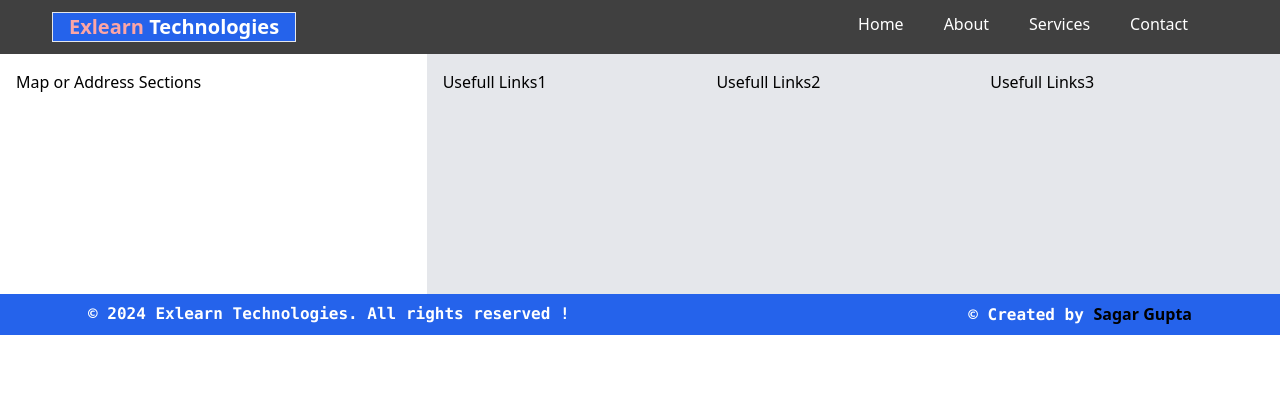
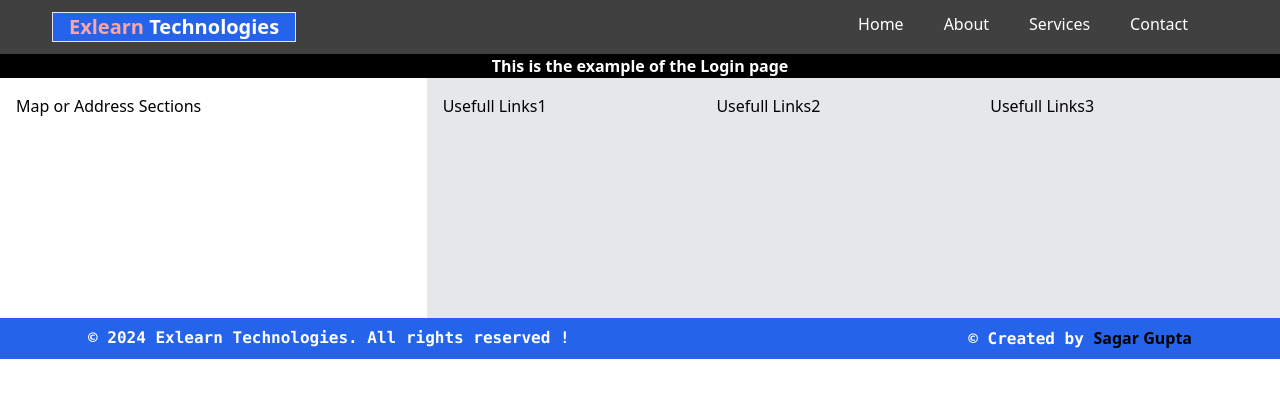
Before and after one commit to HeyitzSagar/Tech_Website, a React (Create React App) app: page /login in a window 1280 px wide. Shown: the top 398 px of the page. Built offline with nearby package versions, Linux system fonts and the light colour scheme; a web font is replaced by a local one.

Commit message:
Added login and link

```diff
--- a/src/App.js
+++ b/src/App.js
@@ -1,6 +1,8 @@
 import "./App.css";
 import About from "./Pages/About";
+import Contact from "./Pages/Contact";
 import Home from "./Pages/Home";
+import Login from "./Pages/Login";
 import Services from "./Pages/Services";
 import { Footer } from "./components/Footer/Footer";
 import Header from "./components/Header/Header";
@@ -13,9 +15,10 @@ function App() {
         <Header />
         <Routes>
           <Route exact path="/" element={<Home />} />
+          <Route exact path="/login" element={<Login/>}/>
           <Route exact path="/about" element={<About />} />
           <Route exact path="/services" element={<Services />} />
-          <Route exact path="/contact-us" element={<Services />} />
+          <Route exact path="/contact-us" element={<Contact />} />
         </Routes>
         <Footer />
       </Router>
--- /dev/null
+++ b/src/Pages/Login.jsx
@@ -0,0 +1,11 @@
+import React from 'react'
+
+const Login = () => {
+  return (
+    <div>
+        <h1 className='text-center font-bold text-white bg-black'>This is the example of the Login page</h1>
+    </div>
+  )
+}
+
+export default Login
--- a/src/components/HeroSection/HeroSection1.jsx
+++ b/src/components/HeroSection/HeroSection1.jsx
@@ -187,7 +187,7 @@ const HeroSection1 = () => {
             >
               Signup
             </button>
-            <h1 className="text-blue-900 font-bold font-mono">Already have an Account ? <NavLink to={"/"} className="text-red-600 font-bold font-mono hover:text-red-900">Login</NavLink></h1>
+            <h1 className="text-blue-900 font-bold font-mono">Already have an Account ? <NavLink to={"/login"} className="text-red-600 font-bold font-mono hover:text-red-900">Login</NavLink></h1>
           </form>
         </div>
       </div>
```
